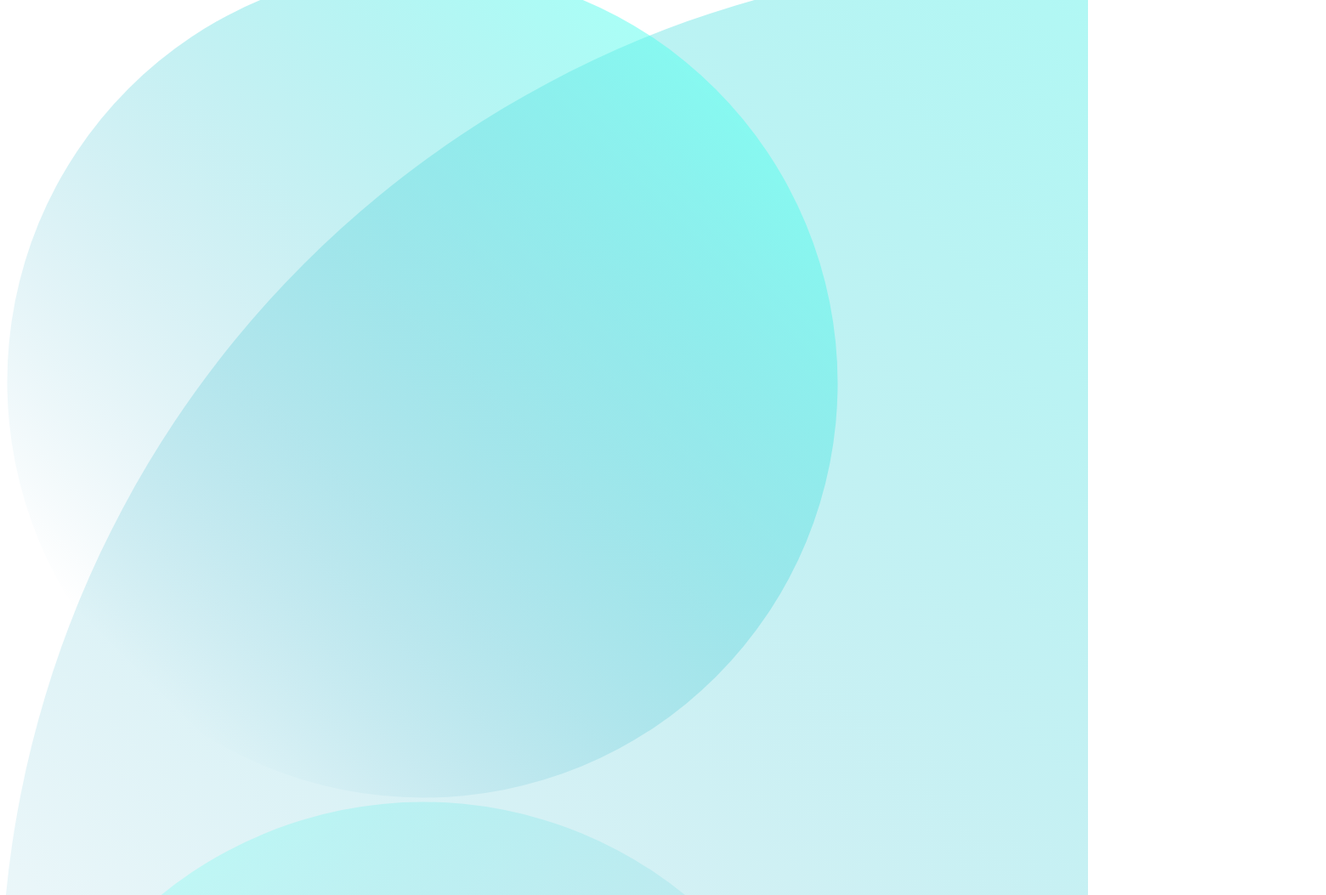
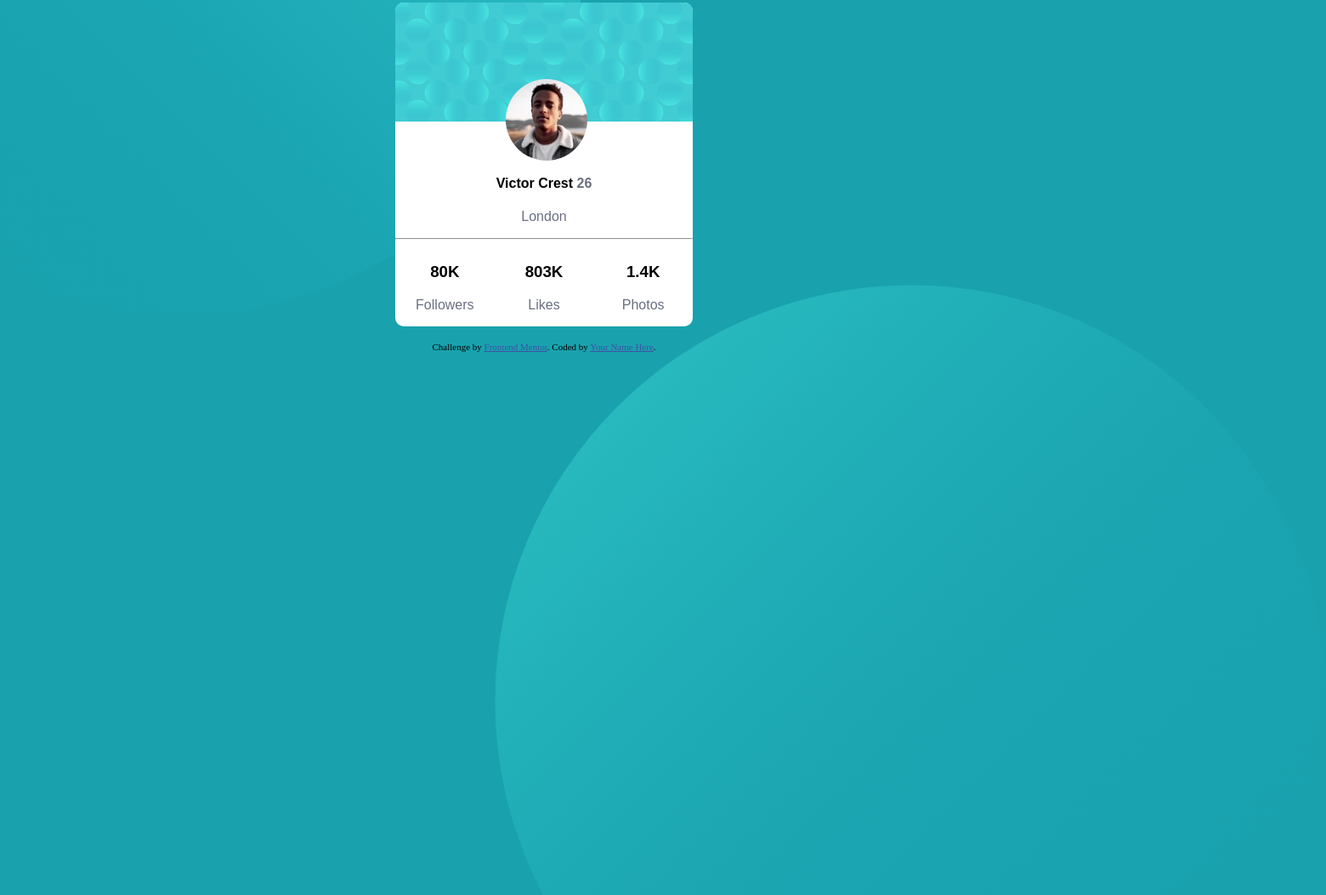
Before and after one commit to paiveryhappy/Profile-Card-Component, a plain HTML site: page index.html in a window 1280 px wide. Shown: the part 47-1100 px from the top of the page at 85% size, 1560 px wide, since content can reach past the window. Drawn offline with Linux system fonts and the light colour scheme.

Commit message:
Update style.css

```diff
--- a/style.css
+++ b/style.css
@@ -9,7 +9,9 @@
     border-radius: 10px;
     font-family: 'Fraunces', serif;
     font-family: 'Kumbh Sans', sans-serif;
-     font-family: 'Montserrat', sans-serif;
+    font-family: 'Montserrat', sans-serif;
+
+
 }
 
 p, span {
@@ -29,13 +31,6 @@ p, span {
     border-radius: 10px 10px 0 0;
 }
 
-body {
-    background-image: url(images/bg-pattern-bottom.svg);
-    background-image: url(images/bg-pattern-top.svg);
-    background-repeat: repeat;
-    background-size: cover;
-}
-
 .profile {
     border-radius: 50%;
     border-color: white;
@@ -47,3 +42,22 @@ body {
 h4 {
     margin-top: 60px;
 }
+
+.pattern-top {
+    z-index: -1;
+    position: absolute;
+    top: -560px;
+    left: -280px;
+  }
+
+.pattern-bottom {
+    z-index: -1;
+    position: absolute;
+    bottom: -560px;
+    right: -280px;
+  }
+
+  body {
+    background-color: hsl(185, 75%, 39%);
+    margin: 0;
+}
```
